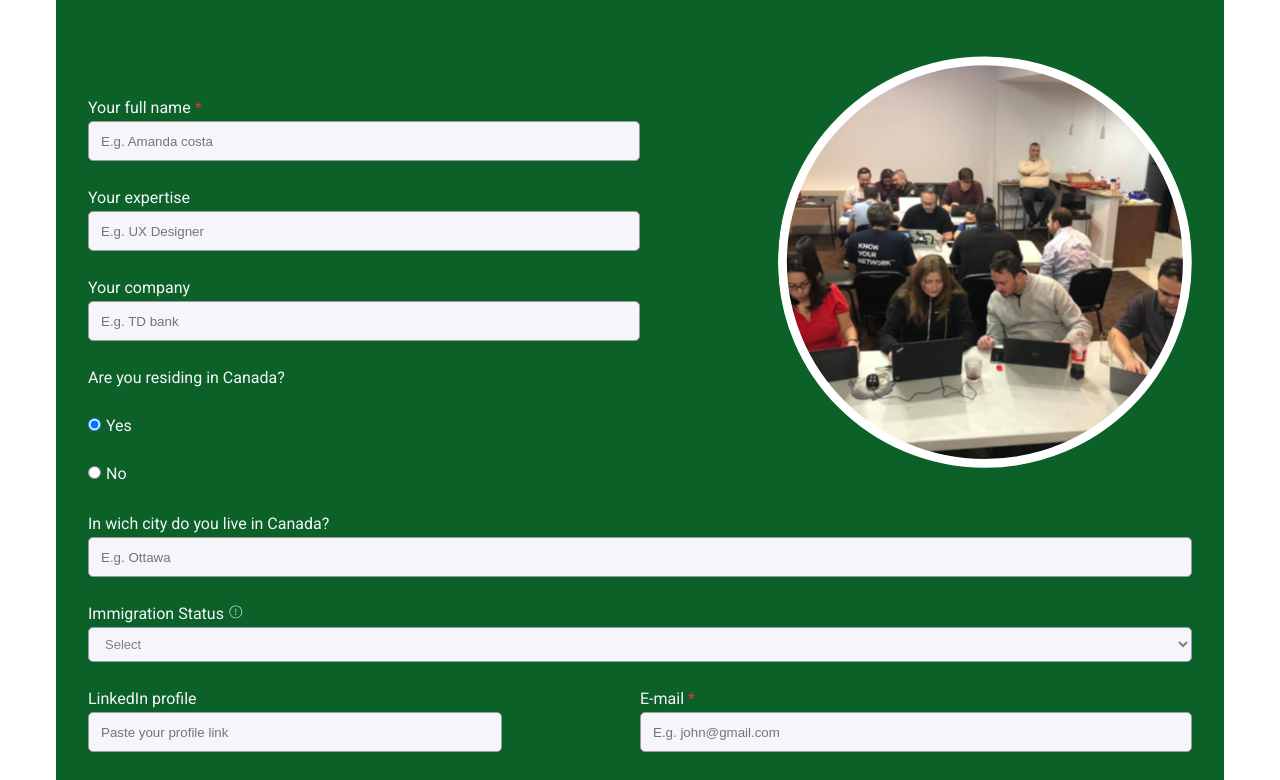
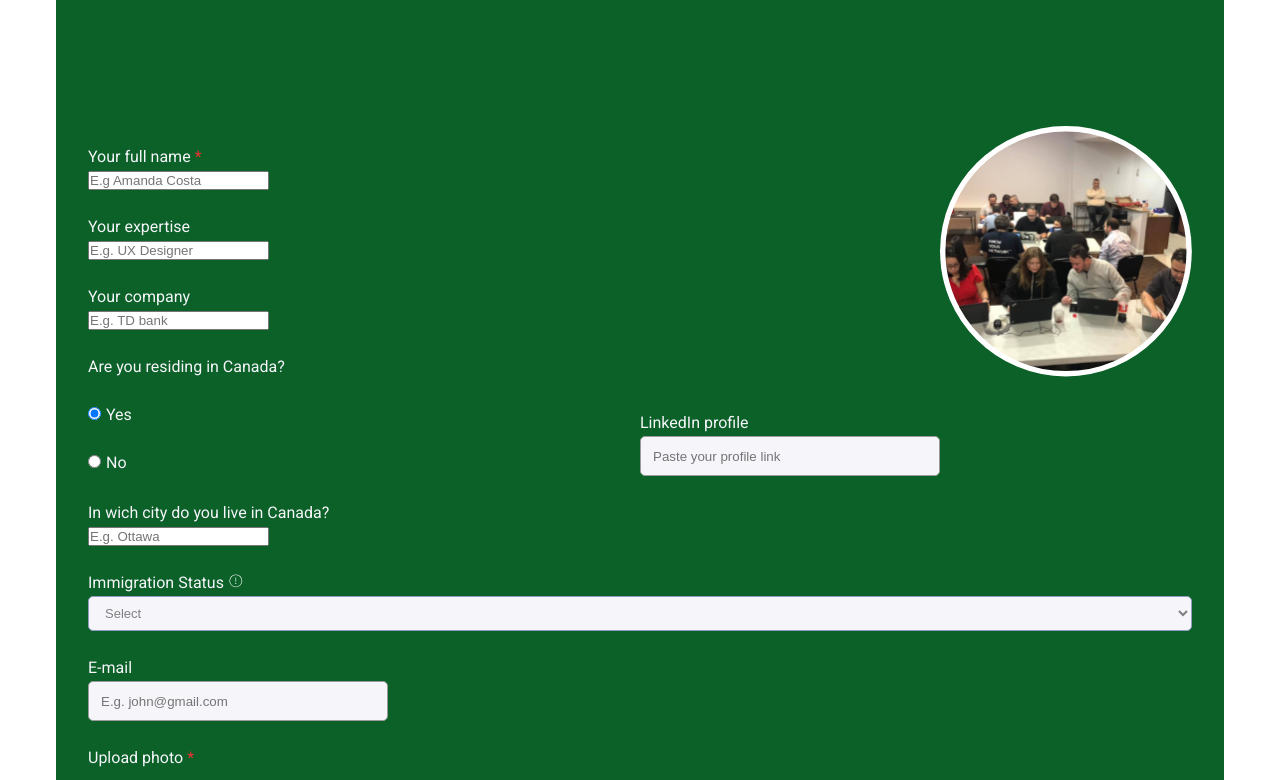
Before and after one commit to brito-ca/brito-website, a Next.js app: page / in a window 1280 px wide. Shown: the part 2512-3292 px from the top of the page. Built offline with nearby package versions, Linux system fonts and the light colour scheme.

Commit message:
inputForm created

```diff
--- a/components/Form/Form.jsx
+++ b/components/Form/Form.jsx
@@ -6,6 +6,7 @@ import britoFormImage from '../../public/images/brito-group-image-form.svg'
 import profilePictureTemplate from '../../public/images/brito-profile-picture-template.svg'
 import closeModalIcon from '../../public/images/close-modal-icon.svg'
 import logo from '../../public/images/logo-small.svg'
+import FormInput from '../FormInput/FormInput'
 
 const Form = () => {
     const [fullName, setFullName] = useState('')
@@ -16,6 +17,17 @@ const Form = () => {
     const [city, setCity] = useState('')
     const [linkedinProfileLink, setLinkedinProfileLink] = useState('')
     const [email, setEmail] = useState('')
+
+    const [formValues, setFormValues] = useState({
+        fullName: '',
+        expertise: '',
+        company: '',
+        immigrationStatus: '',
+        resideInCanada: '',
+        city: '',
+        linkedinProfileLink: '',
+        email: '',
+    })
 
     const [isProfilePictureModalOpen, setIsProfilePictureModalOpen] = useState(false)
     const [isSuccesfullSubmissionModalOpen, setisSuccesfullSubmissionModalOpen] = useState(false)
@@ -42,25 +54,25 @@ const Form = () => {
                             Your full name
                             <span className={styles.mandatoryFieldSpan}>*</span>
                         </label>
-                        <input
+                        <FormInput
                             className={styles.inputForm}
-                            placeholder='E.g. Amanda costa'
+                            placeholder='E.g Amanda Costa'
                             value={fullName}
-                            onChange={(event) => setFullName(event.target.value)}
+                            setValue={setFullName}
                         />
                         <label className={styles.labelForm}>Your expertise</label>
-                        <input
+                        <FormInput
                             className={styles.inputForm}
                             placeholder='E.g. UX Designer'
                             value={expertise}
-                            onChange={(event) => setExpertise(event.target.value)}
+                            setValue={setExpertise}
                         />
                         <label className={styles.labelForm}>Your company</label>
-                        <input
+                        <FormInput
                             className={styles.inputForm}
                             placeholder='E.g. TD bank'
                             value={company}
-                            onChange={(event) => setCompany(event.target.value)}
+                            setValue={setCompany}
                         />
                         <label className={styles.labelForm}>Are you residing in Canada?</label>
                         <label className={styles.labelForm}>
@@ -93,11 +105,11 @@ const Form = () => {
                         <label className={styles.labelForm}>
                             In wich city do you live in Canada?
                         </label>
-                        <input
+                        <FormInput
+                            value={city}
+                            placeholder='E.g. Ottawa'
                             className={styles.inputForm}
-                            placeholder='E.g. Ottawa'
-                            value={city}
-                            onChange={(event) => setCity(event.target.value)}
+                            setValue={setCity}
                         />
                         <label htmlFor='immigration-status' className={styles.labelForm}>
                             Immigration Status
@@ -138,28 +150,27 @@ const Form = () => {
                             </option>
                         </select>
                     </div>
-                    <div className={styles.linkedinField}>
-                        <div>
-                            <label className={styles.labelForm}>LinkedIn profile</label>
-                            <input
-                                className={styles.inputForm}
+                    <FormInput
+                        madatory={true}
+                        fieldStyle={styles.linkedinField}
+                        labelContent='LinkedIn profile'
+                        labelStyle={styles.labelForm}
+                        inputStyle={styles.inputForm}
                         placeholder='Paste your profile link'
                         value={linkedinProfileLink}
-                                onChange={(event) => setLinkedinProfileLink(event.target.value)}
+                        setValue={setLinkedinProfileLink}
                     />
-                        </div>
-                    </div>
-                    <div className={styles.emailField}>
-                        <label className={styles.labelForm}>
-                            E-mail<span className={styles.mandatoryFieldSpan}>*</span>
-                        </label>
-                        <input
-                            className={styles.inputForm}
+
+                    <FormInput
+                        fieldStyle={styles.emailField}
+                        labelContent='E-mail'
+                        labelStyle={styles.labelForm}
+                        inputStyle={styles.inputForm}
                         placeholder='E.g. john@gmail.com'
                         value={email}
-                            onChange={(event) => setEmail(event.target.value)}
+                        setValue={setEmail}
                     />
-                    </div>
+
                     <div className={styles.uploadPhotoField}>
                         <label className={styles.labelForm}>
                             Upload photo<span className={styles.mandatoryFieldSpan}>*</span>
--- /dev/null
+++ b/components/FormInput/FormInput.jsx
@@ -0,0 +1,20 @@
+import styles from './FormInput.module.css'
+
+const FormInput = (props) => {
+    return (
+        <div className={props.formFieldStyle}>
+            <label className={props.labelStyle}>
+                {props.labelContent}
+                {props.mandatory ? <span className={styles.mandatoryFieldSpan}>*</span> : ''}
+            </label>
+            <input
+                placeholder={props.placeholder}
+                className={props.inputStyle}
+                value={props.value}
+                onChange={(e) => props.setValue(e.target.value)}
+            />
+        </div>
+    )
+}
+
+export default FormInput
--- /dev/null
+++ b/components/FormInput/FormInput.module.css
@@ -0,0 +1,4 @@
+.mandatoryFieldSpan {
+    color: var(--secundary-red-warning);
+    margin-left: 4px;
+}
```
Lines whose indentation alone changed are shown as unchanged.
